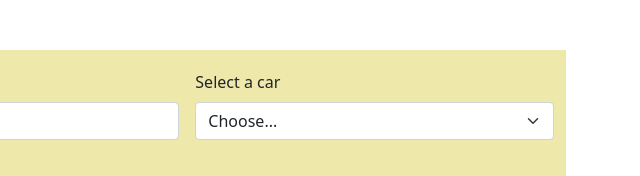
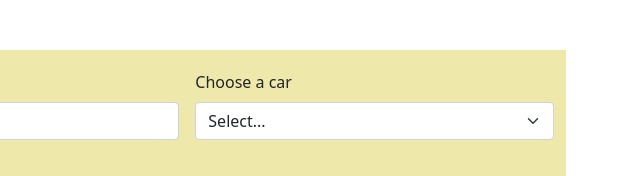
Before and after one commit to Vega-56/JWD-car-site, a plain HTML site: page index.html in a window 1280 px wide. Shown: the part 625-801 px from the top of the page, 640-1280 px from the left. Drawn offline with nearby package versions, Linux system fonts and the light colour scheme.

Commit message:
Fix form label

```diff
--- a/index.html
+++ b/index.html
@@ -111,9 +111,9 @@
                             </div>
 
                             <div class="col-md-4">
-                                <label for="selectCar" class="form-label">Select a car</label>
+                                <label for="selectCar" class="form-label">Choose a car</label>
                                 <select id="selectCar" class="form-select" name="selectedCar" required>
-                                    <option selected>Choose...</option>
+                                    <option selected>Select...</option>
                                     <option value="Green car"></option>
                                     <option value="Blue car"></option>
                                     <option value="Silver car"></option>
```
